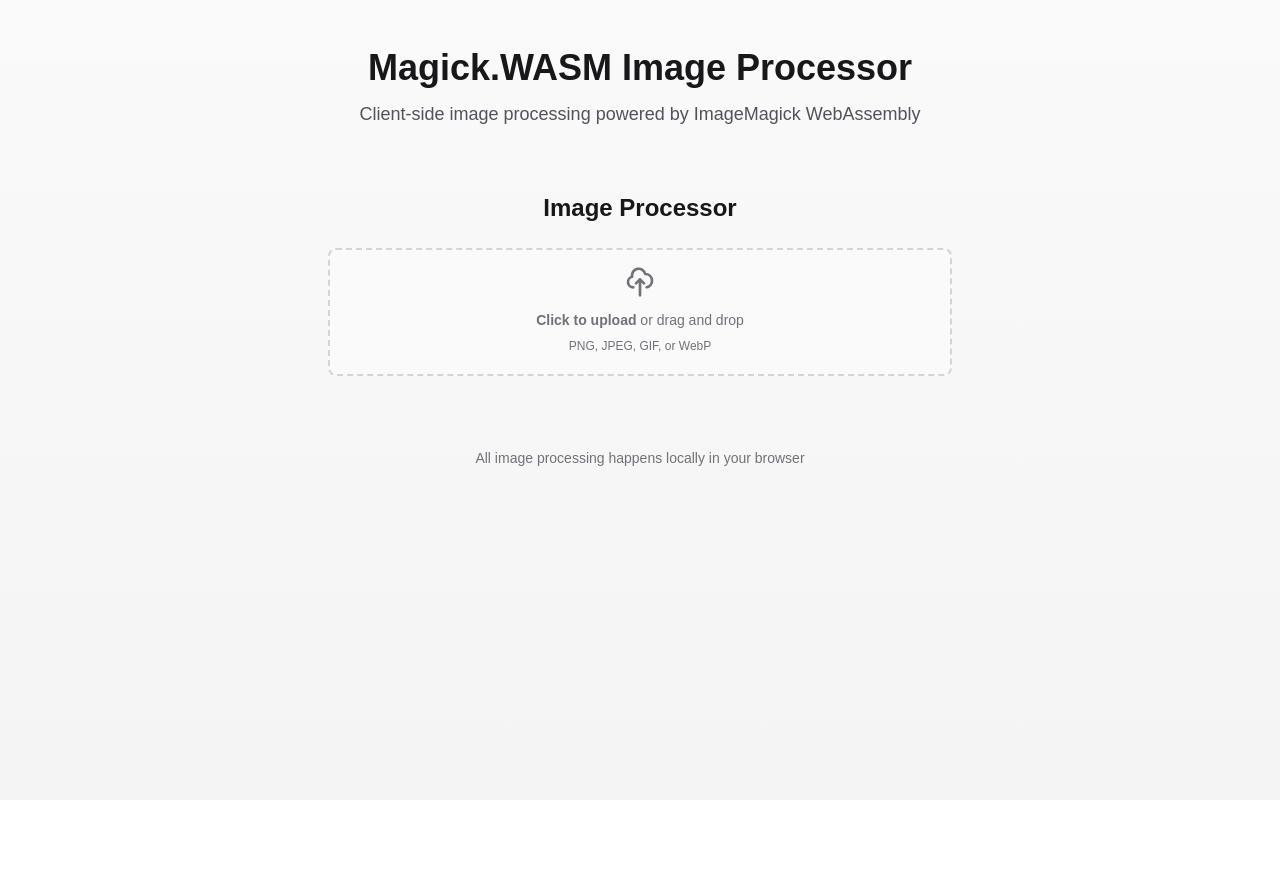
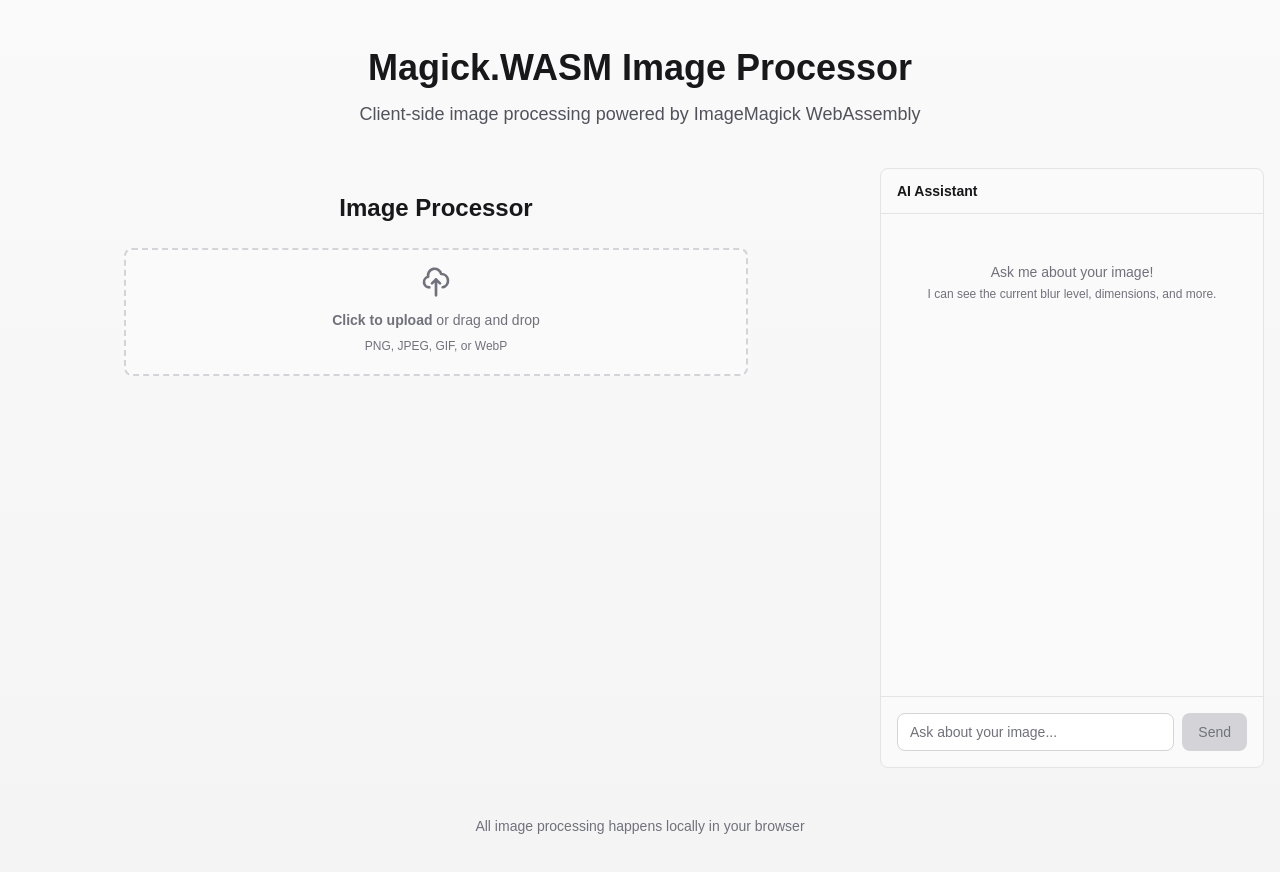
Before and after one commit to henilptel/Conjure, a Next.js app: page / in a window 1280 px wide. Shown: the top 872 px of the page. Before the commit the page ends 800 px from the top, so only its background shows below. Built offline with nearby package versions, Linux system fonts and the light colour scheme.

Commit message:
feat(chat): replace useChat hook with manual streaming implementation

```diff
--- a/app/api/chat/route.ts
+++ b/app/api/chat/route.ts
@@ -1,4 +1,4 @@
-import { createOpenAI } from '@ai-sdk/openai';
+import { createGroq } from '@ai-sdk/groq';
 import { streamText } from 'ai';
 import { buildSystemMessage, parseRequestBody } from '@/lib/chat';
 
@@ -17,25 +17,35 @@
     const body = await req.json();
     const { messages, imageContext } = parseRequestBody(body);
 
-    // Configure OpenAI-compatible client for Groq
-    const groq = createOpenAI({
-      baseURL: 'https://api.groq.com/openai/v1',
+    // Configure Groq provider
+    const groq = createGroq({
       apiKey,
     });
 
     // Build system message with image context
     const systemMessage = buildSystemMessage(imageContext);
 
-    // Stream response using llama-3.1-70b-versatile
-    const result = await streamText({
-      model: groq('llama-3.1-70b-versatile'),
+    // Convert messages to the format expected by the AI SDK
+    // Ensure we only send simple text content
+    const formattedMessages = messages
+      .filter(m => m.role === 'user' || m.role === 'assistant')
+      .filter(m => m.content && m.content.trim().length > 0)
+      .map(m => ({
+        role: m.role as 'user' | 'assistant',
+        content: String(m.content),
+      }));
+
+    // Stream response using llama-3.3-70b-versatile
+    const result = streamText({
+      model: groq('llama-3.3-70b-versatile'),
       system: systemMessage,
-      messages,
+      messages: formattedMessages,
     });
 
     // Return streamed response
     return result.toTextStreamResponse();
   } catch (error) {
+    console.error('Chat API error:', error);
     const message = error instanceof Error ? error.message : 'Unknown error';
     return new Response(
       JSON.stringify({ error: message }),
--- a/app/components/ChatInterface.tsx
+++ b/app/components/ChatInterface.tsx
@@ -1,6 +1,6 @@
 'use client';
 
-import { useChat } from 'ai/react';
+import { useState, FormEvent, ChangeEvent } from 'react';
 import { ImageState } from '@/lib/types';
 import { getMessageClasses } from '@/lib/chat';
 import LoadingIndicator from './LoadingIndicator';
@@ -9,11 +9,120 @@
   imageState: ImageState;
 }
 
+interface Message {
+  id: string;
+  role: 'user' | 'assistant';
+  content: string;
+}
+
 export default function ChatInterface({ imageState }: ChatInterfaceProps) {
-  const { messages, input, handleInputChange, handleSubmit, isLoading } = useChat({
-    api: '/api/chat',
-    body: { imageContext: imageState },
-  });
+  const [messages, setMessages] = useState<Message[]>([]);
+  const [input, setInput] = useState('');
+  const [isLoading, setIsLoading] = useState(false);
+
+  const handleInputChange = (e: ChangeEvent<HTMLInputElement>) => {
+    setInput(e.target.value);
+  };
+
+  const handleSubmit = async (e: FormEvent<HTMLFormElement>) => {
+    e.preventDefault();
+
+    if (!input.trim() || isLoading) return;
+
+    const userMessage: Message = {
+      id: Date.now().toString(),
+      role: 'user',
+      content: input.trim(),
+    };
+
+    setMessages(prev => [...prev, userMessage]);
+    setInput('');
+    setIsLoading(true);
+
+    // Hoist assistantMessage outside try block so we can reference it in catch
+    const assistantMessageId = (Date.now() + 1).toString();
+    let assistantMessageAdded = false;
+
+    try {
+      const response = await fetch('/api/chat', {
+        method: 'POST',
+        headers: {
+          'Content-Type': 'application/json',
+        },
+        body: JSON.stringify({
+          messages: [...messages, userMessage].map(m => ({
+            role: m.role,
+            content: m.content,
+          })),
+          imageContext: imageState,
+        }),
+      });
+
+      if (!response.ok) {
+        throw new Error('Failed to get response');
+      }
+
+      const reader = response.body?.getReader();
+      const decoder = new TextDecoder();
+      let assistantContent = '';
+
+      const assistantMessage: Message = {
+        id: assistantMessageId,
+        role: 'assistant',
+        content: '',
+      };
+
+      setMessages(prev => [...prev, assistantMessage]);
+      assistantMessageAdded = true;
+
+      if (reader) {
+        try {
+          while (true) {
+            const { done, value } = await reader.read();
+            if (done) break;
+
+            const chunk = decoder.decode(value, { stream: true });
+            assistantContent += chunk;
+
+            setMessages(prev =>
+              prev.map(m =>
+                m.id === assistantMessageId
+                  ? { ...m, content: assistantContent }
+                  : m
+              )
+            );
+          }
+        } catch (streamError) {
+          console.error('Stream reading error:', streamError);
+          throw streamError;
+        }
+      }
+    } catch (error) {
+      console.error('Chat error:', error);
+      const errorContent = 'Sorry, I encountered an error. Please try again.';
+
+      if (assistantMessageAdded) {
+        // Update the existing orphaned assistant message with error content
+        setMessages(prev =>
+          prev.map(m =>
+            m.id === assistantMessageId
+              ? { ...m, content: errorContent }
+              : m
+          )
+        );
+      } else {
+        // No assistant message was added yet, so add the error message
+        const errorMessage: Message = {
+          id: assistantMessageId,
+          role: 'assistant',
+          content: errorContent,
+        };
+        setMessages(prev => [...prev, errorMessage]);
+      }
+    } finally {
+      setIsLoading(false);
+    }
+  };
 
   return (
     <div className="flex flex-col h-full bg-zinc-50 dark:bg-zinc-900 rounded-lg border border-zinc-200 dark:border-zinc-700">
@@ -37,7 +146,7 @@
           messages.map((message) => (
             <div
               key={message.id}
-              className={`max-w-[80%] px-3 py-2 rounded-lg text-sm ${getMessageClasses(message.role as 'user' | 'assistant')}`}
+              className={`max-w-[80%] px-3 py-2 rounded-lg text-sm ${getMessageClasses(message.role)}`}
             >
               {message.content}
             </div>
--- a/app/components/ImageProcessor.tsx
+++ b/app/components/ImageProcessor.tsx
@@ -61,10 +61,17 @@
 
   // Notify parent when blur changes
   useEffect(() => {
-    if (state.hasImage && sourceImageData) {
-      notifyStateChange({ blur });
+    if (state.hasImage && sourceImageData && onStateChange) {
+      const currentState: ImageState = {
+        hasImage: state.hasImage,
+        width: sourceImageData.width,
+        height: sourceImageData.height,
+        blur,
+        isGrayscale,
+      };
+      onStateChange(currentState);
     }
-  }, [blur, state.hasImage, sourceImageData, notifyStateChange]);
+  }, [blur, state.hasImage, sourceImageData, isGrayscale, onStateChange]);
 
   // Render image to canvas when imageData changes
   useLayoutEffect(() => {
--- a/app/page.tsx
+++ b/app/page.tsx
@@ -1,9 +1,19 @@
+'use client';
+
+import { useState, useCallback } from 'react';
 import ImageProcessor from './components/ImageProcessor';
+import ChatInterface from './components/ChatInterface';
+import { ImageState, defaultImageState } from '@/lib/types';
 
 export default function Home() {
+  const [imageState, setImageState] = useState<ImageState>(defaultImageState);
+
+  const handleStateChange = useCallback((newState: ImageState) => {
+    setImageState(newState);
+  }, []);
+
   return (
     <div className="min-h-screen bg-gradient-to-b from-zinc-50 to-zinc-100 dark:from-zinc-950 dark:to-zinc-900 py-12 px-4">
-      <main className="container mx-auto max-w-4xl">
       <header className="text-center mb-10">
         <h1 className="text-4xl font-bold text-zinc-900 dark:text-zinc-100 mb-3">
           Magick.WASM Image Processor
@@ -12,11 +22,24 @@
           Client-side image processing powered by ImageMagick WebAssembly
         </p>
       </header>
-        <ImageProcessor />
+
+      <div className="container mx-auto max-w-7xl">
+        <div className="flex flex-col lg:flex-row gap-6">
+          {/* Main Content - Image Processor */}
+          <main className="flex-1">
+            <ImageProcessor onStateChange={handleStateChange} />
+          </main>
+
+          {/* Chat Sidebar */}
+          <aside className="lg:w-96 h-[600px]">
+            <ChatInterface imageState={imageState} />
+          </aside>
+        </div>
+
         <footer className="mt-12 text-center text-sm text-zinc-500 dark:text-zinc-500">
           <p>All image processing happens locally in your browser</p>
         </footer>
-      </main>
+      </div>
     </div>
   );
 }
--- a/lib/chat.ts
+++ b/lib/chat.ts
@@ -42,8 +42,40 @@
     throw new Error('Messages must be an array');
   }
 
+  // Validate message structure
+  for (const msg of messages) {
+    if (!msg || typeof msg !== 'object') {
+      throw new Error('Invalid message format');
+    }
+    const { role, content } = msg as { role?: unknown; content?: unknown };
+    if (typeof role !== 'string' || !['user', 'assistant', 'system'].includes(role)) {
+      throw new Error('Invalid message role');
+    }
+    if (typeof content !== 'string') {
+      throw new Error('Invalid message content');
+    }
+  }
+
   if (!imageContext || typeof imageContext !== 'object') {
     throw new Error('imageContext is required');
+  }
+
+  // Validate imageContext structure
+  const ctx = imageContext as Record<string, unknown>;
+  if (typeof ctx.hasImage !== 'boolean') {
+    throw new Error('imageContext.hasImage must be a boolean');
+  }
+  if (ctx.width !== undefined && ctx.width !== null && typeof ctx.width !== 'number') {
+    throw new Error('imageContext.width must be a number or null');
+  }
+  if (ctx.height !== undefined && ctx.height !== null && typeof ctx.height !== 'number') {
+    throw new Error('imageContext.height must be a number or null');
+  }
+  if (typeof ctx.blur !== 'number') {
+    throw new Error('imageContext.blur must be a number');
+  }
+  if (typeof ctx.isGrayscale !== 'boolean') {
+    throw new Error('imageContext.isGrayscale must be a boolean');
   }
 
   return {
--- a/package.json
+++ b/package.json
@@ -10,6 +10,7 @@
     "test": "jest"
   },
   "dependencies": {
+    "@ai-sdk/groq": "^2.0.32",
     "@ai-sdk/openai": "^2.0.74",
     "@ai-sdk/react": "^2.0.104",
     "@imagemagick/magick-wasm": "^0.0.37",
```
Also changed, not shown: lib/magick.ts (+32 -3 lines), 2 other files (tests, documents, lock files or other folders). Lines whose indentation alone changed are shown as unchanged.
